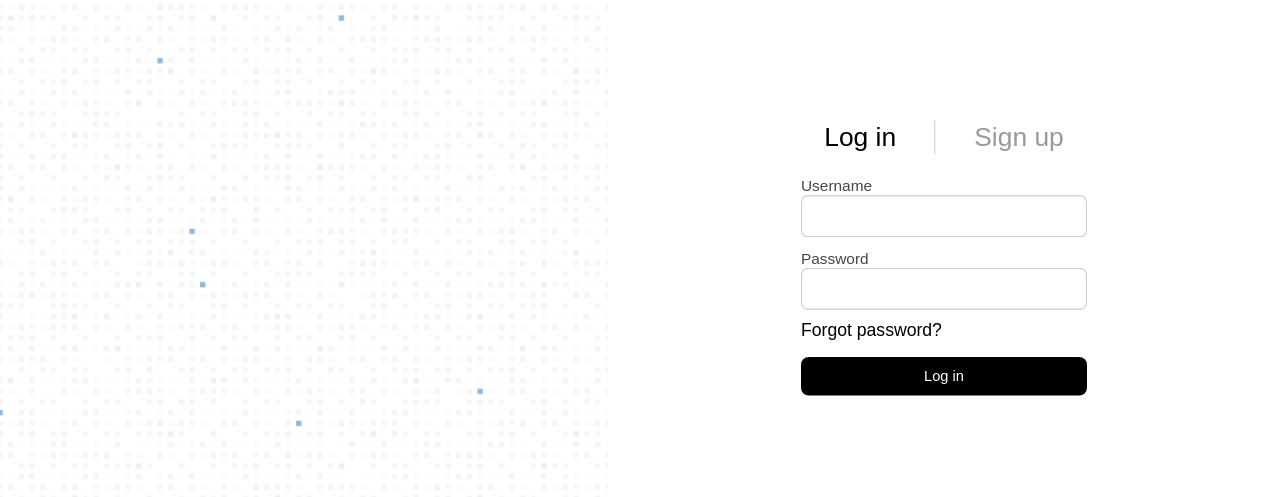
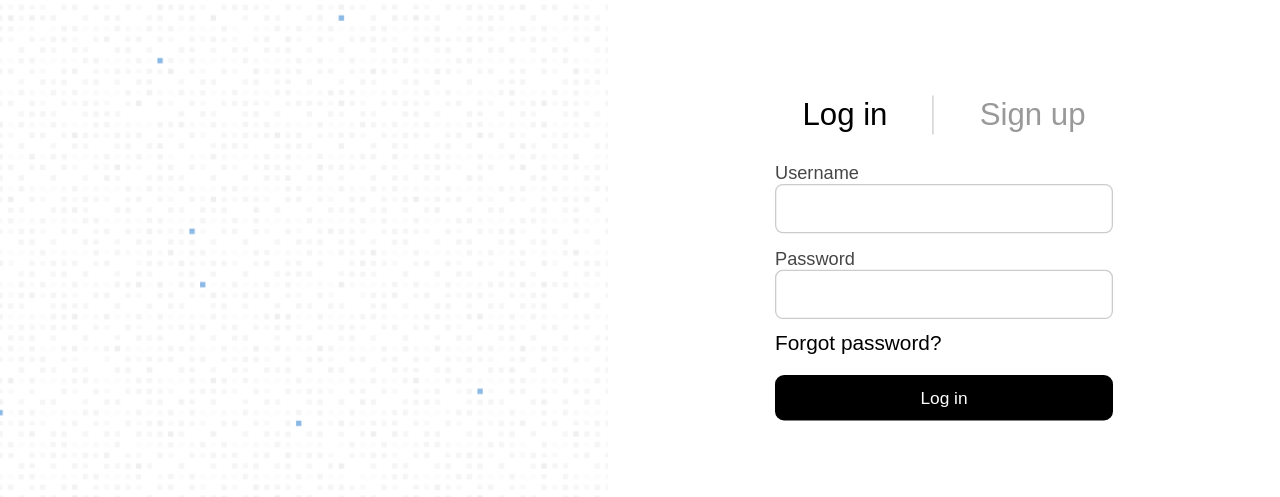
Before and after one commit to Hermzy14/webteknologi, a React (Vite) app: page /login in a window 1280 px wide. Shown: the part 225-722 px from the top of the page. Built offline with nearby package versions, Linux system fonts and the light colour scheme; no server answers.

Commit message:
made login/sign in bigger

```diff
--- a/src/css/log-sign.css
+++ b/src/css/log-sign.css
@@ -40,7 +40,7 @@
     padding: 20px;
     display: flex;
     flex-direction: column;
-    transform: scale(1.1);
+    transform: scale(1.3);
 }
 
 /* Tabs */
```
